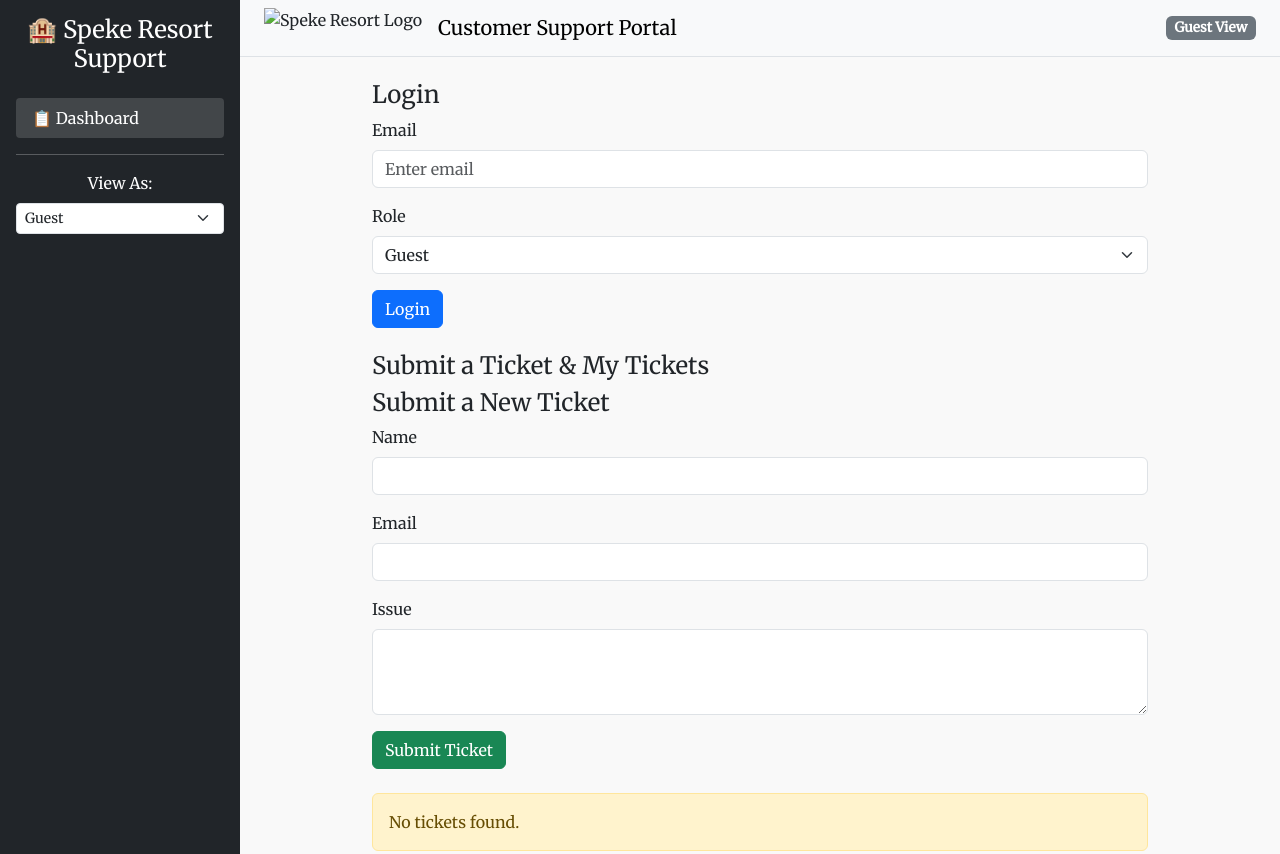
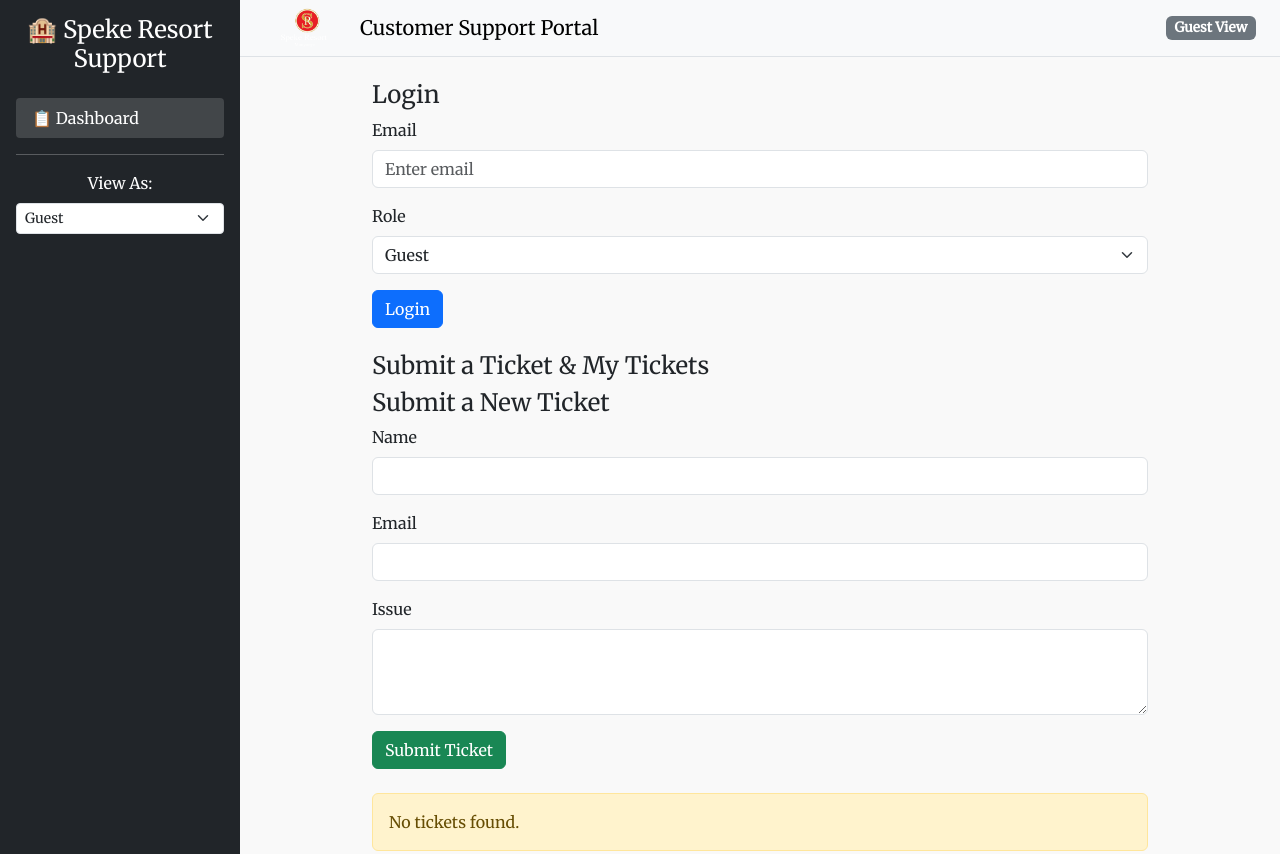
Before and after one commit to martinmayen/customer-support-portal, a plain HTML site: page index.html in a window 1280 px wide. Shown: the top 854 px of the page. Drawn offline with nearby package versions, Linux system fonts and the light colour scheme.

Commit message:
Update index.html

```diff
--- a/index.html
+++ b/index.html
@@ -31,7 +31,7 @@
     <!-- Main Content -->
     <div class="flex-grow-1">
       <header class="navbar navbar-light bg-light border-bottom px-4 d-flex align-items-center">
-        <img src="assets/logo.png" alt="Speke Resort Logo" class="me-3" height="40" />
+        <img src="assets/images/spekelogo.PNG" alt="Speke Resort Logo" class="me-3" height="40" />
         <span class="navbar-brand mb-0 h4">Customer Support Portal</span>
         <span id="roleIndicator" class="badge bg-secondary ms-auto">Guest View</span>
       </header>
```
